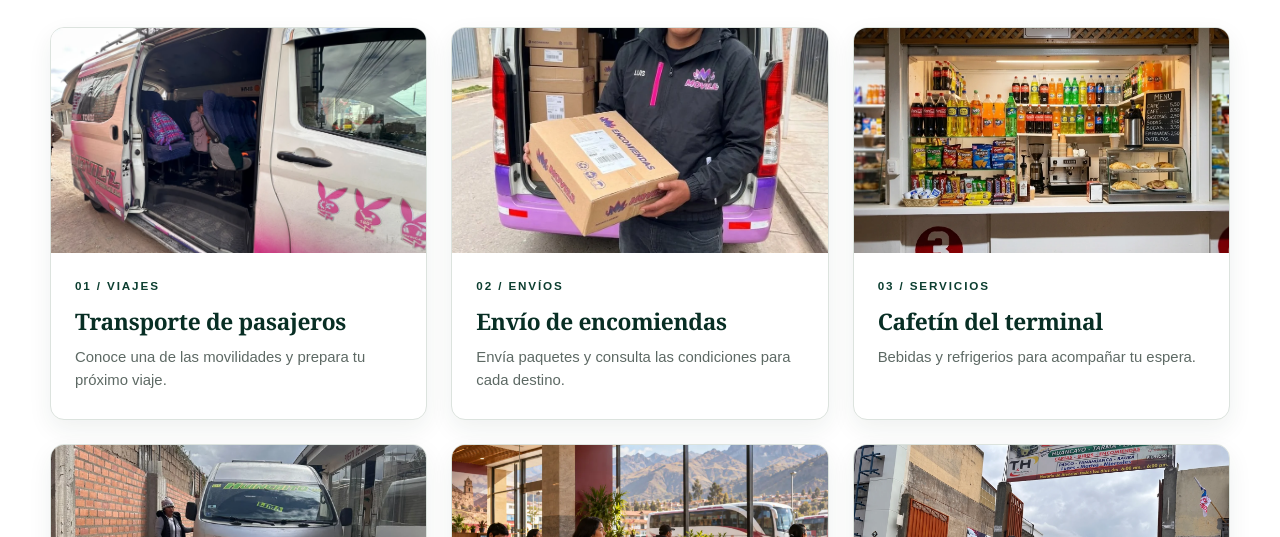
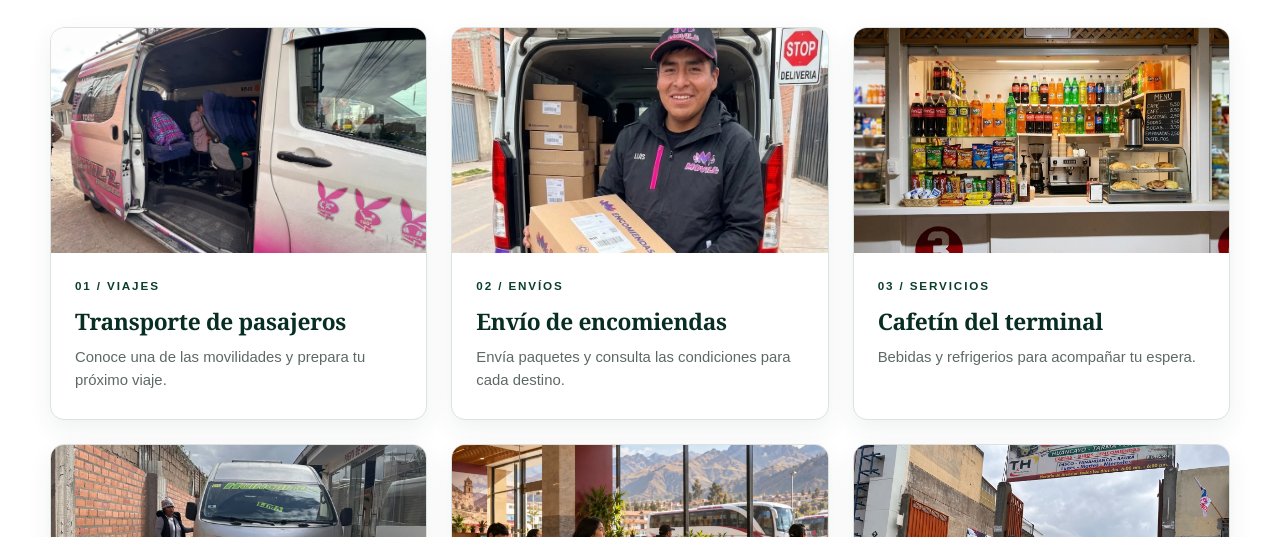
Before and after one commit to 61454674-tech/terminal-terrestre-el-parque, a plain HTML site: page HTML/galeria.html in a window 1280 px wide. Shown: the part 563-1100 px from the top of the page. Drawn offline with Linux system fonts and the light colour scheme.

Commit message:
Mostrar persona y paquete en tarjeta de Encomiendas

```diff
--- a/JS_CSS/style.css
+++ b/JS_CSS/style.css
@@ -128,6 +128,7 @@ a:focus-visible,button:focus-visible{outline:3px solid #bd820d;outline-offset:5p
 .gallery-card{min-width:0;overflow:hidden;border:1px solid var(--line);border-radius:14px;background:#fff;box-shadow:0 9px 25px #18352612;transition:transform .2s ease,box-shadow .2s ease}
 .gallery-card:hover{transform:translateY(-4px);box-shadow:0 16px 32px #18352621}
 .gallery-card img{display:block;width:100%;height:225px;object-fit:cover}
+.gallery-card:nth-child(2) img{object-position:center 20%}
 .gallery-card:nth-child(6) img{object-position:center 32%}
 .gallery-card-copy{padding:23px 24px 27px}
 .gallery-card-copy span{display:block;color:var(--wine);font-size:.73rem;font-weight:800;letter-spacing:.16em}
```
